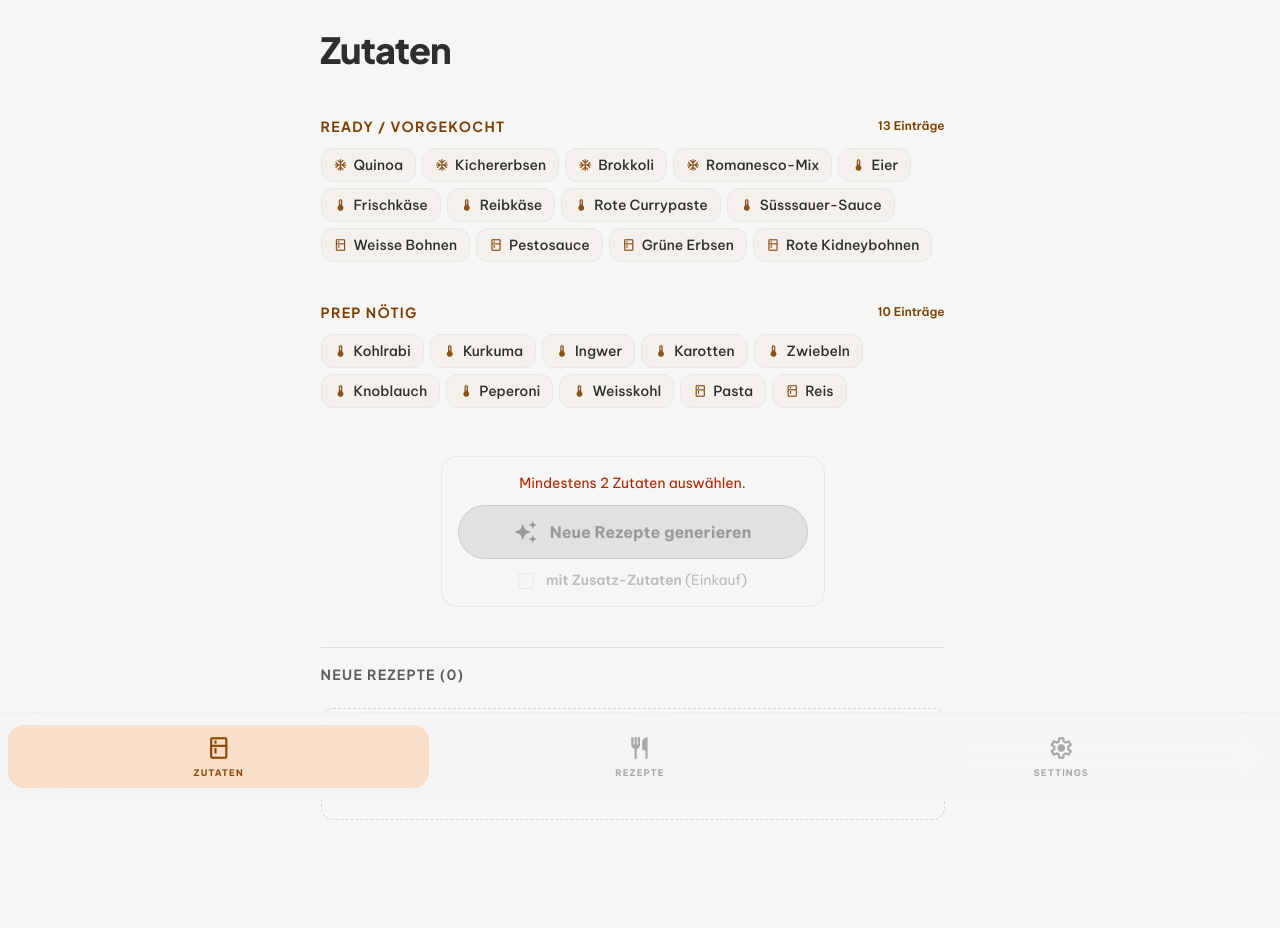
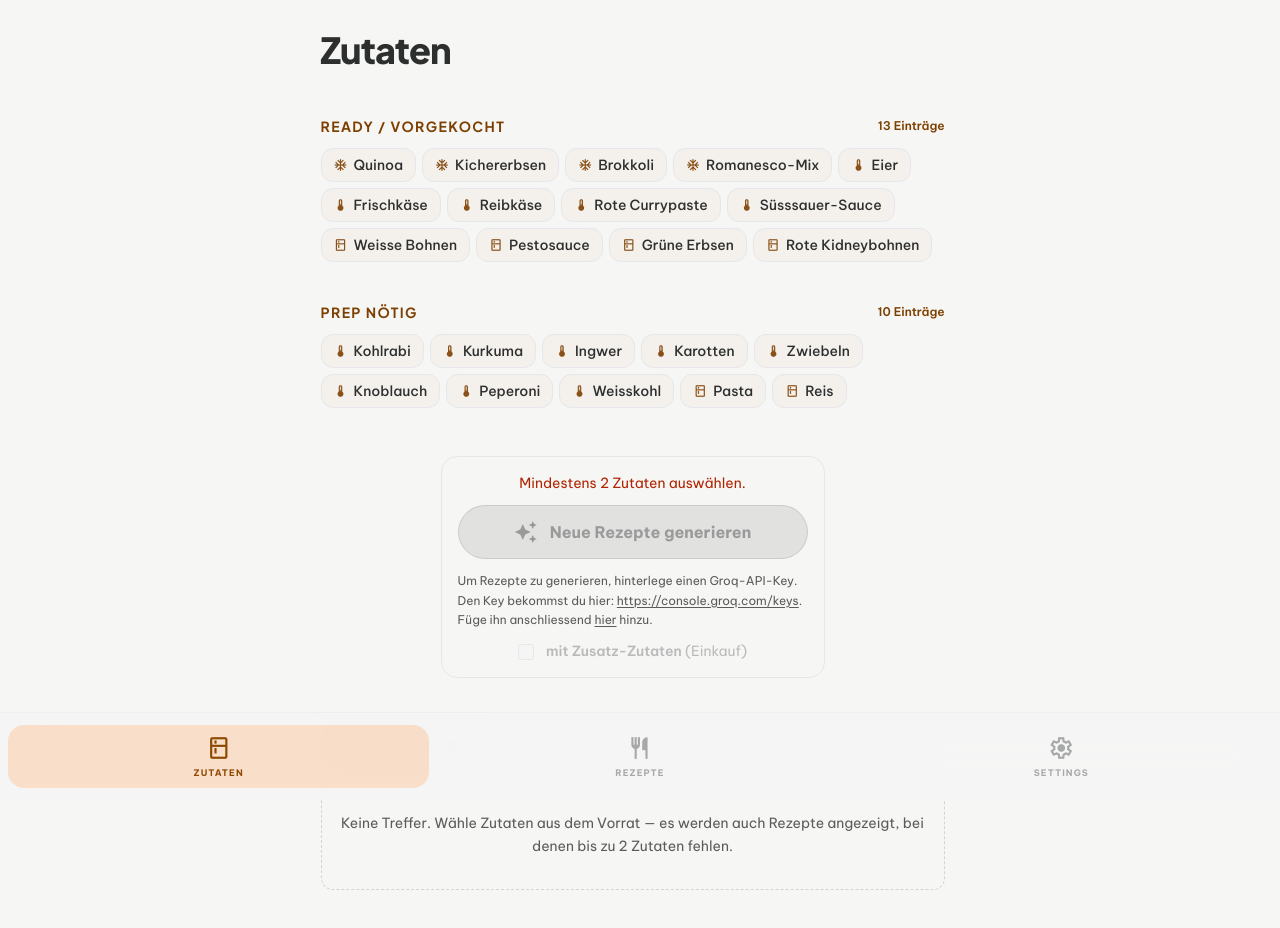
Before and after one commit to weeebr/chefkoch, a React (Vite) app: page / in a window 1280 px wide. Shown: the top 928 px of the page. Built offline with nearby package versions, Linux system fonts and the light colour scheme.

Commit message:
improve groq api hint and page description

```diff
--- a/index.html
+++ b/index.html
@@ -4,6 +4,10 @@
     <meta charset="UTF-8" />
     <title>chefkoch</title>
     <meta name="viewport" content="width=device-width, initial-scale=1" />
+    <meta
+      name="description"
+      content="KI-gestützter Rezept-Generator, der aus deinen ausgewählten Zutaten Rezepte erstellt und sie im Einkaufsmodus mit smarten Ergänzungen erweitert — alles in einer slicken, durchdacht gestalteten UX."
+    />
     <link
       href="https://fonts.googleapis.com/css2?family=Plus+Jakarta+Sans:wght@400;500;600;700;800&family=Be+Vietnam+Pro:wght@400;500;600;700&display=swap"
       rel="stylesheet"
--- a/src/App.tsx
+++ b/src/App.tsx
@@ -107,6 +107,35 @@ export function App() {
   }, [screen]);
 
   useEffect(() => {
+    const onNavigate = (ev: Event) => {
+      const custom = ev as CustomEvent<{ screen?: ActiveScreen; focusId?: string }>;
+      const targetScreen = custom.detail?.screen;
+      if (!targetScreen) return;
+      setRecipeDetailId(null);
+      clearActiveDetailRecipeId();
+      clearDetailScrollRestore();
+      setScreen(targetScreen);
+
+      const focusId = custom.detail?.focusId;
+      if (!focusId) return;
+      window.requestAnimationFrame(() => {
+        window.requestAnimationFrame(() => {
+          const el = document.getElementById(focusId);
+          if (!el) return;
+          el.scrollIntoView({ behavior: "smooth", block: "center" });
+          if ("focus" in el && typeof el.focus === "function") {
+            (el as HTMLElement).focus();
+          }
+        });
+      });
+    };
+
+    window.addEventListener("chefkoch:navigate", onNavigate as EventListener);
+    return () =>
+      window.removeEventListener("chefkoch:navigate", onNavigate as EventListener);
+  }, []);
+
+  useEffect(() => {
     if (!recipeDetailId) return;
     if (!state.recipeDetails[recipeDetailId]) {
       setRecipeDetailId(null);
--- a/src/features/groq/GenerateRecipesPanel.tsx
+++ b/src/features/groq/GenerateRecipesPanel.tsx
@@ -8,6 +8,7 @@ export function GenerateRecipesPanel() {
   const [genError, setGenError] = useState<string | null>(null);
   const [genLoading, setGenLoading] = useState(false);
   const [willingToShop, setWillingToShop] = useState(false);
+  const hasGroqApiKey = state.groqApiKey.trim().length > 0;
 
   const hasMinSelection = state.selectedPantryIds.length >= 2;
   /** Bumps once per second while waiting so we re-read `Date.now()` (avoids stale clock after generate ends). */
@@ -15,7 +16,7 @@ export function GenerateRecipesPanel() {
   const waitSeconds = estimateWaitSecondsForNextClick(Date.now());
   const checkboxDisabled = !hasMinSelection;
   const hasTpmBudget = waitSeconds === 0;
-  const canGenerate = hasMinSelection && hasTpmBudget && !genLoading;
+  const canGenerate = hasGroqApiKey && hasMinSelection && hasTpmBudget && !genLoading;
   const hasGenerationPrereqs = canGenerate;
 
   const shouldTickCountdown =
@@ -87,6 +88,35 @@ export function GenerateRecipesPanel() {
                 : "Neue Rezepte generieren"}
           </span>
         </button>
+        {!hasGroqApiKey && (
+          <p className="text-xs leading-relaxed text-on-surface-variant">
+            Um Rezepte zu generieren, hinterlege einen Groq-API-Key. Den Key
+            bekommst du hier:{" "}
+            <a
+              href="https://console.groq.com/keys"
+              target="_blank"
+              rel="noreferrer"
+              className="underline underline-offset-2"
+            >
+              https://console.groq.com/keys
+            </a>
+            . Füge ihn anschliessend{" "}
+            <button
+              type="button"
+              onClick={() => {
+                window.dispatchEvent(
+                  new CustomEvent("chefkoch:navigate", {
+                    detail: { screen: "settings", focusId: "groq-api-key" },
+                  }),
+                );
+              }}
+              className="underline underline-offset-2"
+            >
+              hier
+            </button>{" "}
+            hinzu.
+          </p>
+        )}
 
         <label
           className={[
--- a/src/pages/SettingsScreen.tsx
+++ b/src/pages/SettingsScreen.tsx
@@ -428,7 +428,7 @@ export function SettingsScreen() {
               htmlFor="groq-api-key"
               className="text-[10px] font-bold uppercase tracking-[0.15em] text-on-surface-variant"
             >
-              API-Schlüssel
+              API-Key
             </label>
             <input
               id="groq-api-key"
@@ -440,8 +440,16 @@ export function SettingsScreen() {
               onChange={(e) => setGroqApiKey(e.target.value)}
             />
             <p className="text-sm leading-relaxed text-on-surface-variant/90">
-              Dieser Schlüssel wird lokal in deinem Browser gespeichert und für
-              jede Rezept-Generierung verwendet.
+              Um die App zu nutzen, hinterlege einen Groq-API-Key. Den Key
+              bekommst du hier:{" "}
+              <a
+                href="https://console.groq.com/keys"
+                target="_blank"
+                rel="noreferrer"
+                className="underline underline-offset-2"
+              >
+                https://console.groq.com/keys
+              </a>
             </p>
           </div>
         </div>
```
